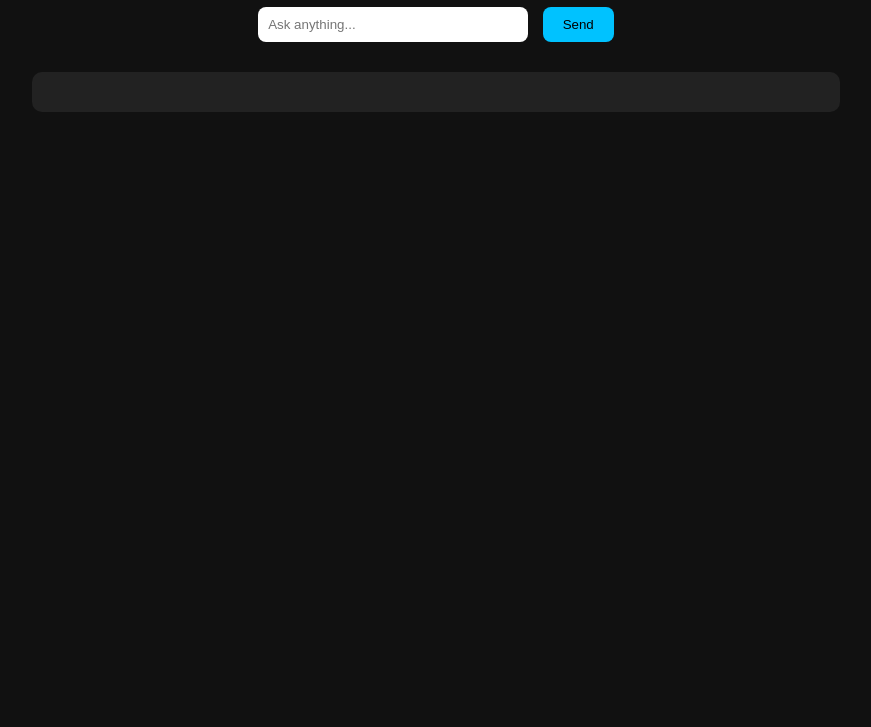
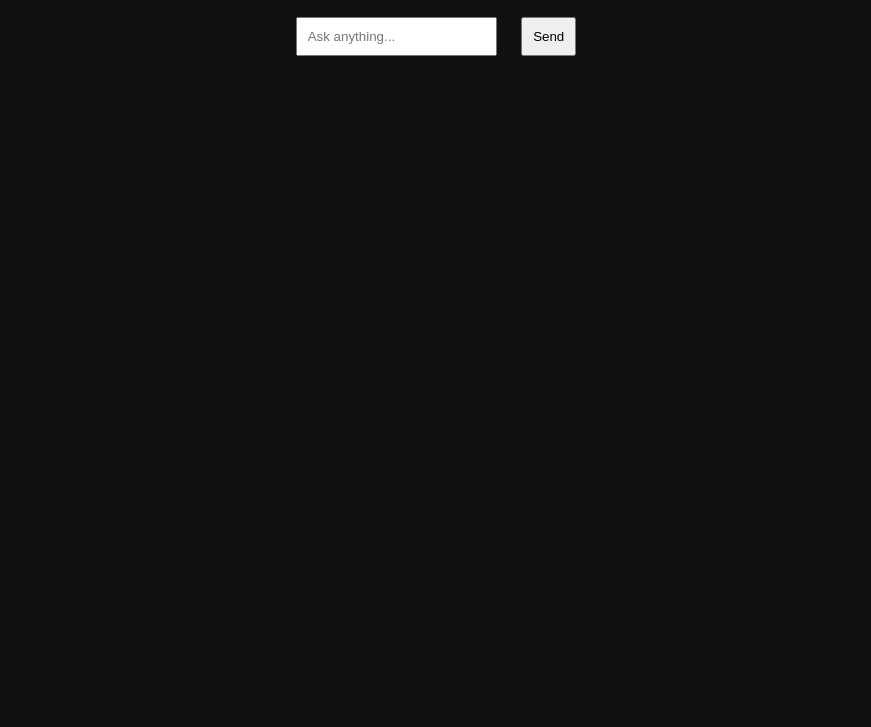
Before and after one commit to jagdish1992max/ai-studio-clone, a plain HTML site: page index.html in a window 1280 px wide. Shown: the part 73-800 px from the top of the page, without its empty margins (204-1075 px from the left). Drawn offline with Linux system fonts and the light colour scheme.

Commit message:
Update style.css

```diff
--- a/style.css
+++ b/style.css
@@ -1,39 +1,11 @@
 body {
   font-family: Arial;
+  text-align: center;
   background: #111;
   color: white;
-  text-align: center;
-  margin: 0;
-  padding: 0;
 }
 
-.container {
-  margin-top: 100px;
+input, button {
+  padding: 10px;
+  margin: 10px;
 }
-
-input {
-  padding: 10px;
-  width: 250px;
-  border-radius: 8px;
-  border: none;
-}
-
-button {
-  padding: 10px 20px;
-  margin-left: 10px;
-  border: none;
-  border-radius: 8px;
-  background: #00c2ff;
-  color: black;
-  cursor: pointer;
-}
-
-#output {
-  margin-top: 30px;
-  padding: 20px;
-  background: #222;
-  width: 60%;
-  margin-left: auto;
-  margin-right: auto;
-  border-radius: 10px;
-  }
```
